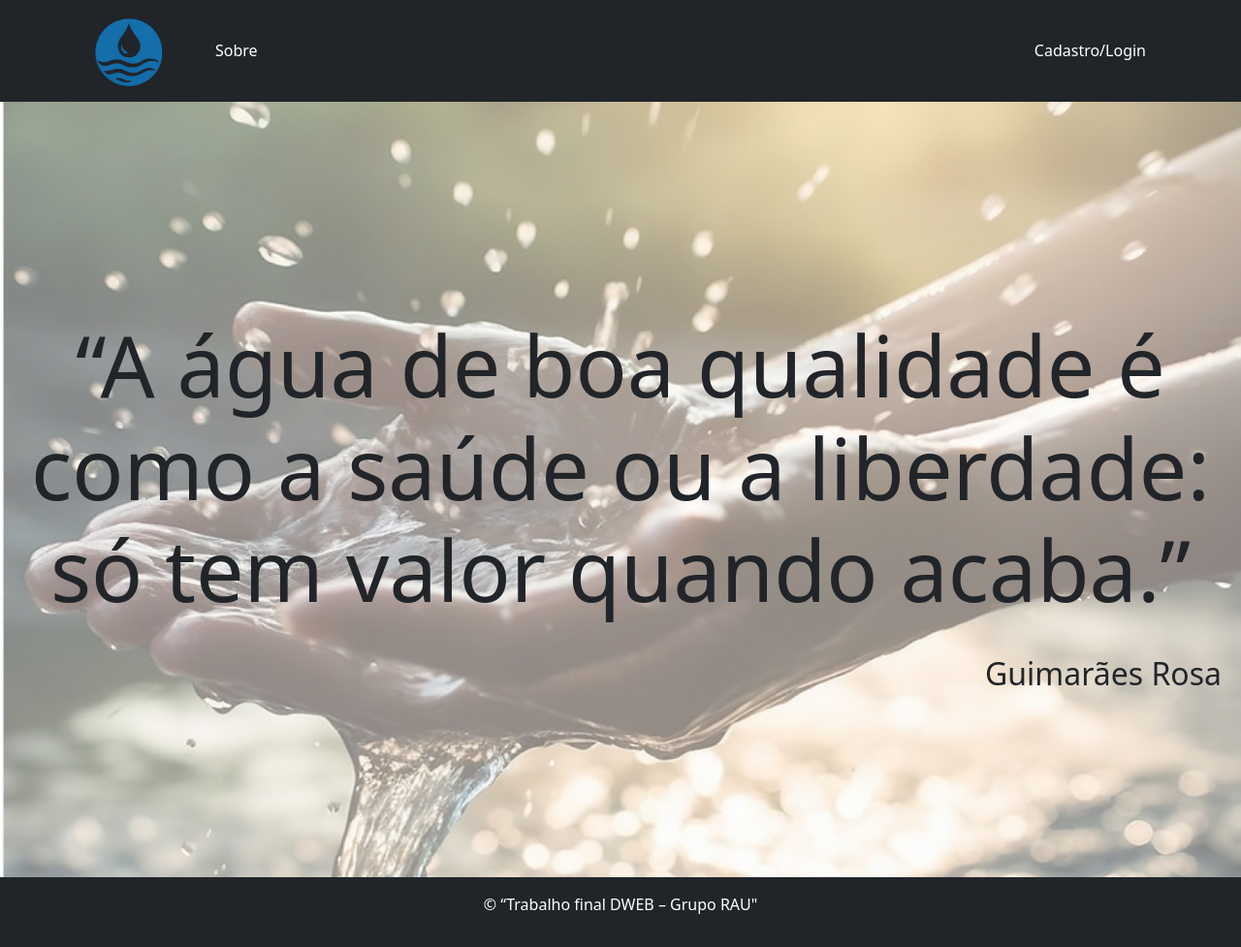
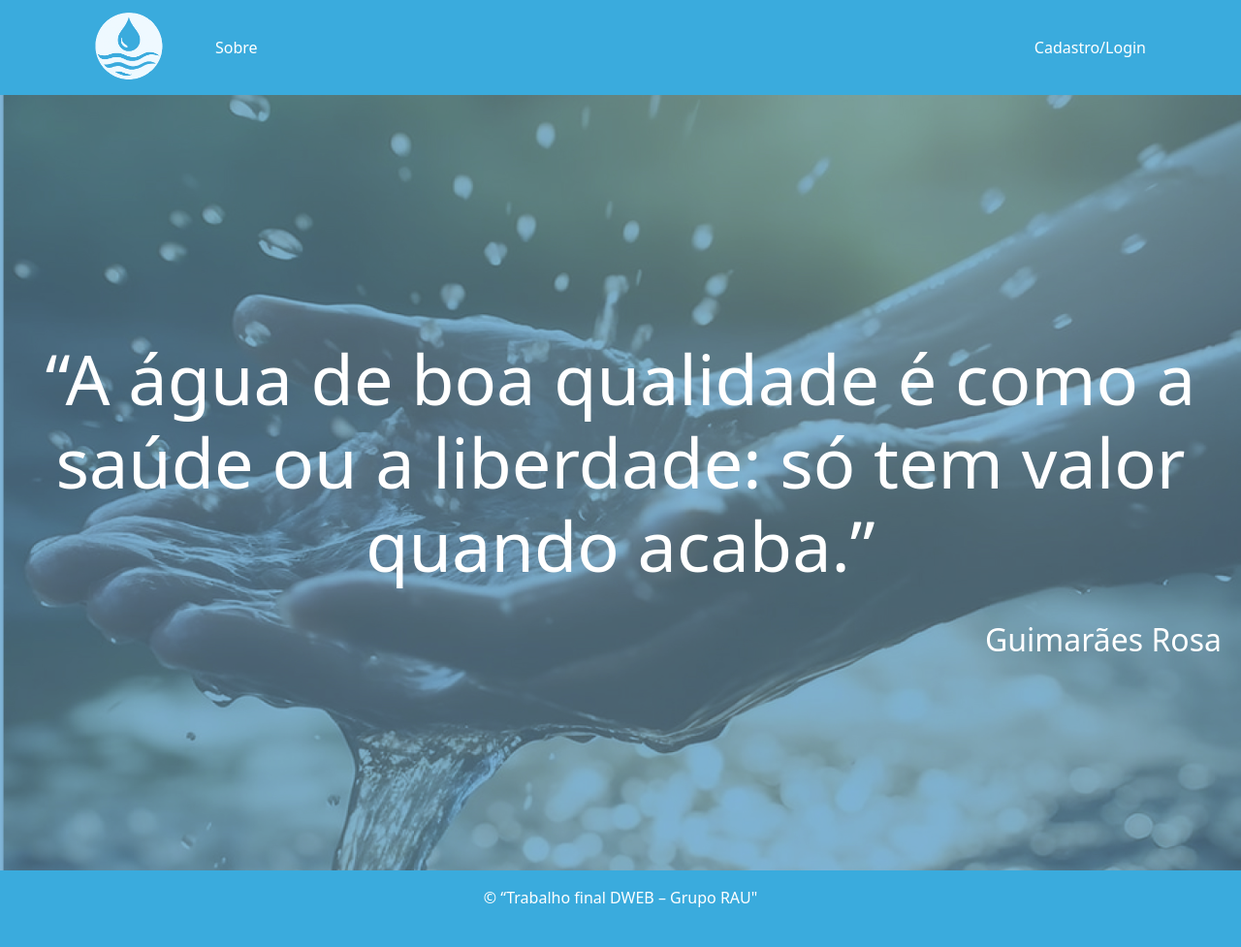
Before and after one commit to pablomontalvao/trabalho-dev-web1, a PHP site: page /pages/index.html in a window 1280 px wide. Shown: the whole page at 97% size. After the commit the page ends 936 px from the top, so only its background shows below. Run offline with PHP 8.4, Linux system fonts and the light colour scheme.

Commit message:
refactor: Ajusting colors and backgrounds

```diff
--- a/style.css
+++ b/CSS/index.css
@@ -4,48 +4,53 @@
   height: auto;   /* mantém proporção */
 }
 
-/* Container principal */
+.navbar {
+  background-color: #3AABDD !important; /* cor do fundo */
+}
+
+
+
 .main-content {
   position: relative;
-  min-height: 100vh;       /* ocupa toda a altura da tela */
-  display: flex;           /* usa flexbox para centralizar conteúdo */
+  min-height: 100vh;
+  display: flex;
   flex-direction: column;
-  justify-content: center; /* centraliza verticalmente */
-  align-items: center;     /* centraliza horizontalmente */
+  justify-content: center;
+  align-items: center;
   text-align: center;
-  padding: 40px 20px;      /* espaçamento interno */
-  box-sizing: border-box;  /* garante que padding não aumente tamanho total */
-}
+  padding: 40px 20px;
+  box-sizing: border-box;
 
-/* Imagem de fundo */
-.main-content::before {
-  content: "";
-  position: absolute;
-  top: 0;
-  left: 0;
-  width: 100%;
-  height: 100%;
-  background-image: url("imagem/pegada-hidrica.jpg");
+  /* Fundo com imagem + cor */
+  background-color: #80b4d6;
+  background-image: url("../imagem/pegada-hidrica.jpg");
   background-size: cover;
   background-position: center;
   background-repeat: no-repeat;
-  opacity: 1;  /* transparência suave para o fundo */
-  z-index: -1;    /* fica atrás do conteúdo */
+  background-blend-mode: multiply; /* ou overlay, lighten, etc */
 }
+
 
 /* Título */
 .main-content h1 {
+  color: white;
   text-align: center;       /* mantém o título centralizado */
   padding-top: 50px;
-  font-size: 5.5rem;
+  font-size: 4.5rem;
   margin-bottom: 20px;
 }
 
 .main-content .author {
+  color: white;
   text-align: right;        /* autor alinhado à direita */
   font-size: 2rem;          /* tamanho menor que o título */
   margin-top: 10px;
   width: 100%;              /* garante que ocupe toda a largura da div */
+}
+
+.custom-footer {
+  color: white;
+  background-color: #3AABDD !important; /* cor de fundo */
 }
 
 /* Responsivo */
--- a/index.html
+++ b/pages/index.html
@@ -6,7 +6,7 @@
     <meta name="viewport" content="width=device-width, initial-scale=1">
     <link href="https://cdn.jsdelivr.net/npm/bootstrap@5.3.7/dist/css/bootstrap.min.css" rel="stylesheet" integrity="sha384-LN+7fdVzj6u52u30Kp6M/trliBMCMKTyK833zpbD+pXdCLuTusPj697FH4R/5mcr" crossorigin="anonymous">
     <script src="https://code.jquery.com/jquery-3.7.1.js" integrity="sha256-eKhayi8LEQwp4NKxN+CfCh+3qOVUtJn3QNZ0TciWLP4=" crossorigin="anonymous"></script>
-    <link rel="stylesheet" href="style.css">
+    <link rel="stylesheet" href="../CSS/index.css">
 
 
   </head>
@@ -16,7 +16,7 @@
 
 
       <a class="navbar-brand" href="index.html">
-        <img src="imagem/foto_RAU_azul.png" alt="Logo da Empresa" class="logo">
+        <img src="../imagem/RAUlogobranca.png" alt="Logo da Empresa" class="logo">
       </a>
 
 
@@ -46,7 +46,7 @@
 </div>
 
 
-  <footer class="bg-dark text-white text-center py-3 mt-auto w-100">
+  <footer class="custom-footer text-center py-3 mt-auto w-100">
     <p>&copy; “Trabalho final DWEB – Grupo RAU"</p>
   </footer>
 
```
Also changed, not shown: CSS/sobre.css (renamed from style2.css, +23 -1 lines), pages/sobre.html (renamed from sobre.html, +7 -7 lines), imagem/RAUlogobranca.png (added), imagem/foto_RAU_azul.png (deleted), imagem/gotaAzul.png (added).
